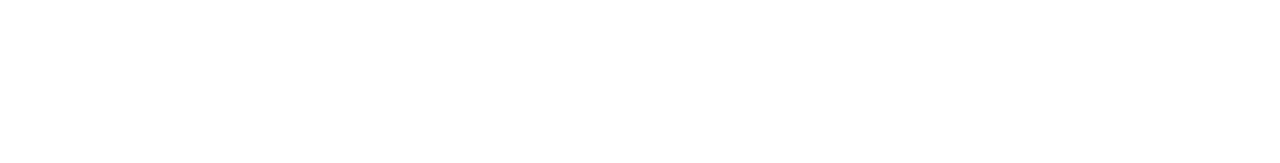
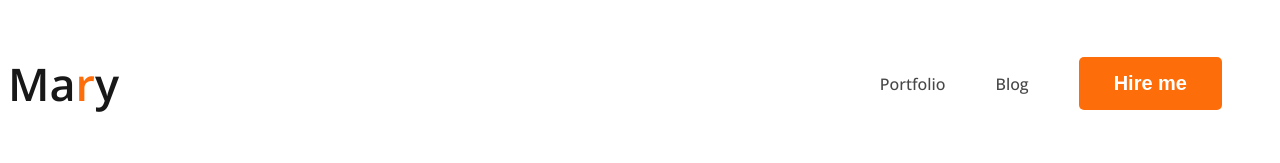
Before and after one commit to adnanalamin/developer-portfolio, a plain HTML site: page index.html in a window 1280 px wide. Drawn offline with nearby package versions, Linux system fonts and the light colour scheme; a web font is replaced by a local one.

Commit message:
added nav

```diff
--- a/index.html
+++ b/index.html
@@ -1,19 +1,29 @@
 <!DOCTYPE html>
 <html lang="en">
-<head>
-    <meta charset="UTF-8">
-    <meta name="viewport" content="width=device-width, initial-scale=1.0">
-    <title>Document</title>
-</head>
-<body>
+  <head>
+    <meta charset="UTF-8" />
+    <meta name="viewport" content="width=device-width, initial-scale=1.0" />
+    <title>Developer Portfolio</title>
+    <link rel="preconnect" href="https://fonts.googleapis.com" />
+    <link rel="preconnect" href="https://fonts.gstatic.com" crossorigin />
+    <link
+      href="https://fonts.googleapis.com/css2?family=Cormorant+Garamond:wght@300;400;500;600;700&family=Kaisei+Decol&family=Open+Sans:ital,wght@0,300;0,500;0,600;1,300;1,400;1,500;1,600;1,700;1,800&display=swap"
+      rel="stylesheet"
+    />
+    <link rel="stylesheet" href="styles/portfolio.css" />
+  </head>
+  <body>
     <header>
-
+      <nav>
+        <h3 class="nav-title">Ma<span class="text-primary">r</span>y</h3>
+        <ul>
+          <li><a href="">Portfolio</a></li>
+          <li><a href="">Blog</a></li>
+          <li><button class="btn-primary">Hire me</button></li>
+        </ul>
+      </nav>
     </header>
-    <main>
-
-    </main>
-    <footer>
-
-    </footer>
-</body>
+    <main></main>
+    <footer></footer>
+  </body>
 </html>
--- /dev/null
+++ b/styles/portfolio.css
@@ -0,0 +1,47 @@
+/* Common shared */
+body {
+  font-family: "Cormorant Garamond", serif;
+  font-family: "Kaisei Decol", serif;
+  font-family: "Open Sans", sans-serif;
+}
+.text-primary {
+  color: #fd6e0a;
+}
+
+.btn-primary {
+  border-radius: 5px;
+  background: #fd6e0a;
+  color: white;
+  font-weight: 700;
+  font-size: 20px;
+  border: 0;
+  padding: 15px 35px;
+}
+
+/* Nav related Style */
+nav {
+  display: flex;
+  justify-content: space-between;
+  align-items: center;
+}
+
+.nav-title {
+  color: #181818;
+  font-size: 45px;
+  font-weight: 800;
+}
+
+nav > ul {
+  display: flex;
+  align-items: center;
+}
+
+nav li {
+  list-style: none;
+  margin-right: 50px;
+}
+
+nav a {
+  text-decoration: none;
+  color: #474747;
+}
```
